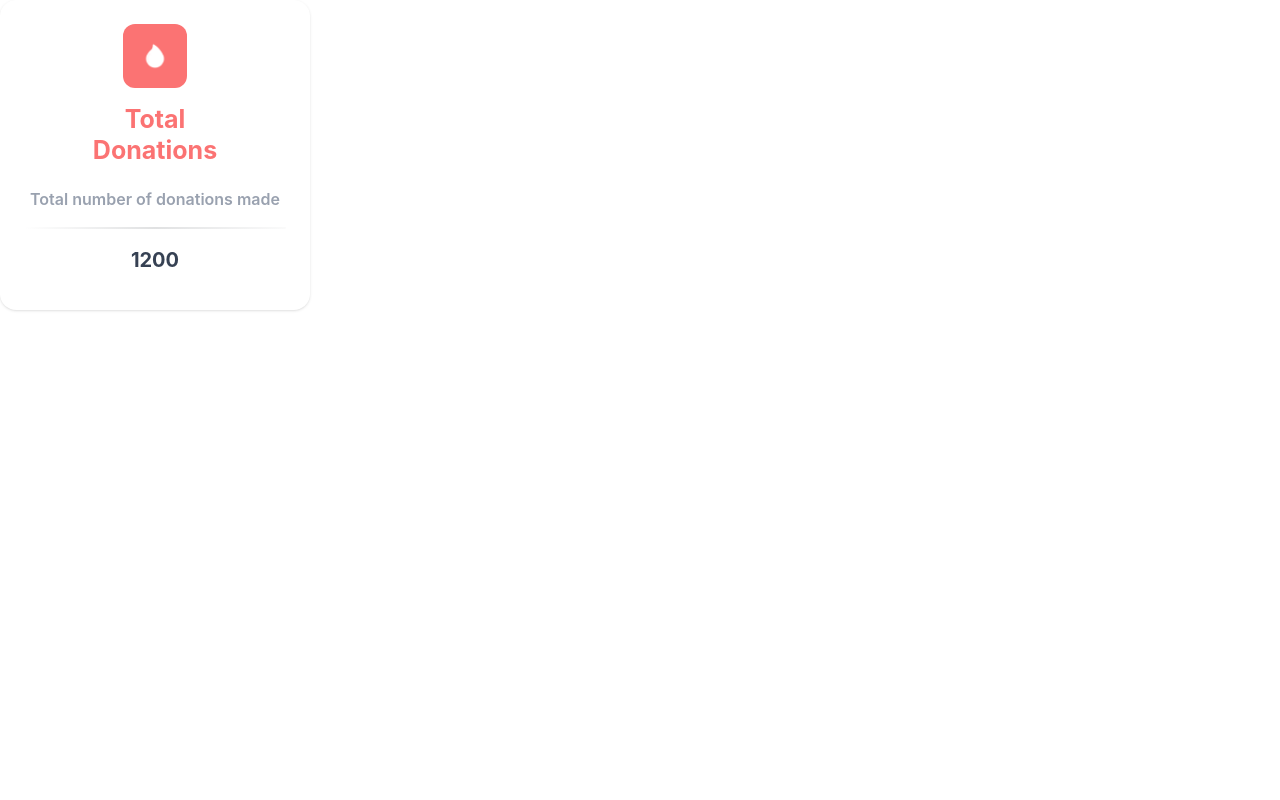
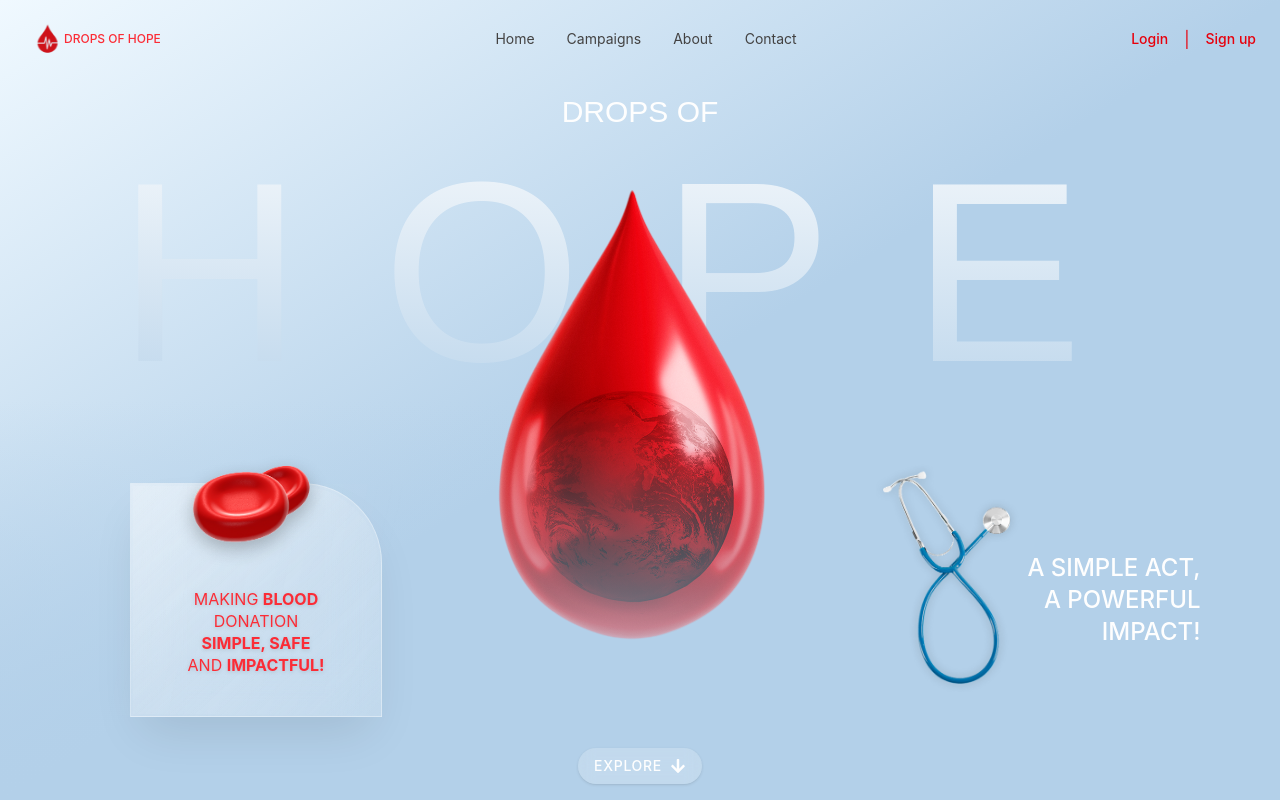
Before and after one commit to Drops-of-Hope/doh_web_frontend, a Next.js app: page / in a window 1280 px wide. Shown: the top 800 px of the page. Built offline with nearby package versions, Linux system fonts and the light colour scheme.

Commit message:
fix: resolved lint issues

```diff
--- a/src/app/page.tsx
+++ b/src/app/page.tsx
@@ -1,23 +1,14 @@
-import { NavBar, Hero, MetricCard } from "@/components";
+import { NavBar, Hero } from "@/components";
 
 export default async function Home() {
 
   return (
     <main>
-      {/* <NavBar />
+      <NavBar />
       <Hero />
       <div id="section-1" className="h-[100vh] flex flex-col items-center justify-center">
         next section to test the hero button scrollable function
-      </div> */}
-
-      <MetricCard
-        icon="./assets/BloodDrop.png"
-        iconBgColor="#FB7373"
-        heading={"Total \nDonations"}
-        body="Total number of donations made"
-        count={1200}
-      />
-
+      </div>
     </main>
   );
 }
--- a/src/components/molecules/MetricCard.tsx
+++ b/src/components/molecules/MetricCard.tsx
@@ -1,12 +1,18 @@
 import React from 'react';
+import Image from 'next/image';
 import { MetricCardProps } from '../../../types';
 
-
-const MetricCard = ({icon, iconBgColor, heading, body, count}: MetricCardProps) => {
+const MetricCard = ({ icon, iconBgColor, heading, body, count }: MetricCardProps) => {
   return (
     <div className="bg-[#FFFFFF] rounded-2xl shadow-sm p-6 text-center w-[310px] h-[310px] max-w-xs">
       <div className="w-[64px] h-[64px] mx-auto flex items-center justify-center rounded-xl" style={{ backgroundColor: iconBgColor }}>
-        <img src={icon} alt={heading} className="w-20 h-20 object-contain" />
+        <Image
+          src="/assets/icon.png"
+          alt={heading}
+          width={80}
+          height={80}
+          className="object-contain"
+        />
       </div>
       <h3 className="text-[#FB7373] font-bold text-[25px] font-Helvetica text-lg mt-4 leading-tight">
         {heading.split('\n').map((line, idx) => (
@@ -23,4 +29,4 @@ const MetricCard = ({icon, iconBgColor, heading, body, count}: MetricCardProps)
   );
 };
 
-export default MetricCard
+export default MetricCard;
```
Lines whose indentation alone changed are shown as unchanged.
